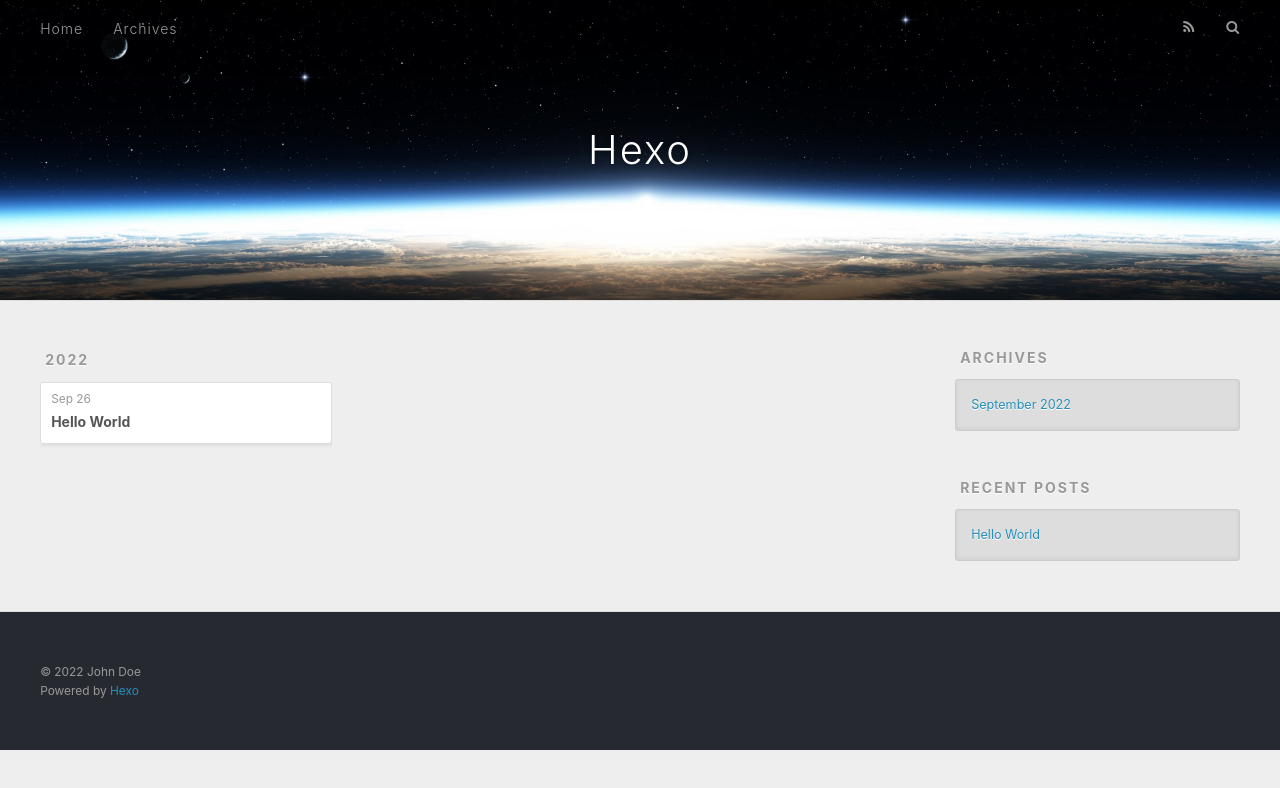
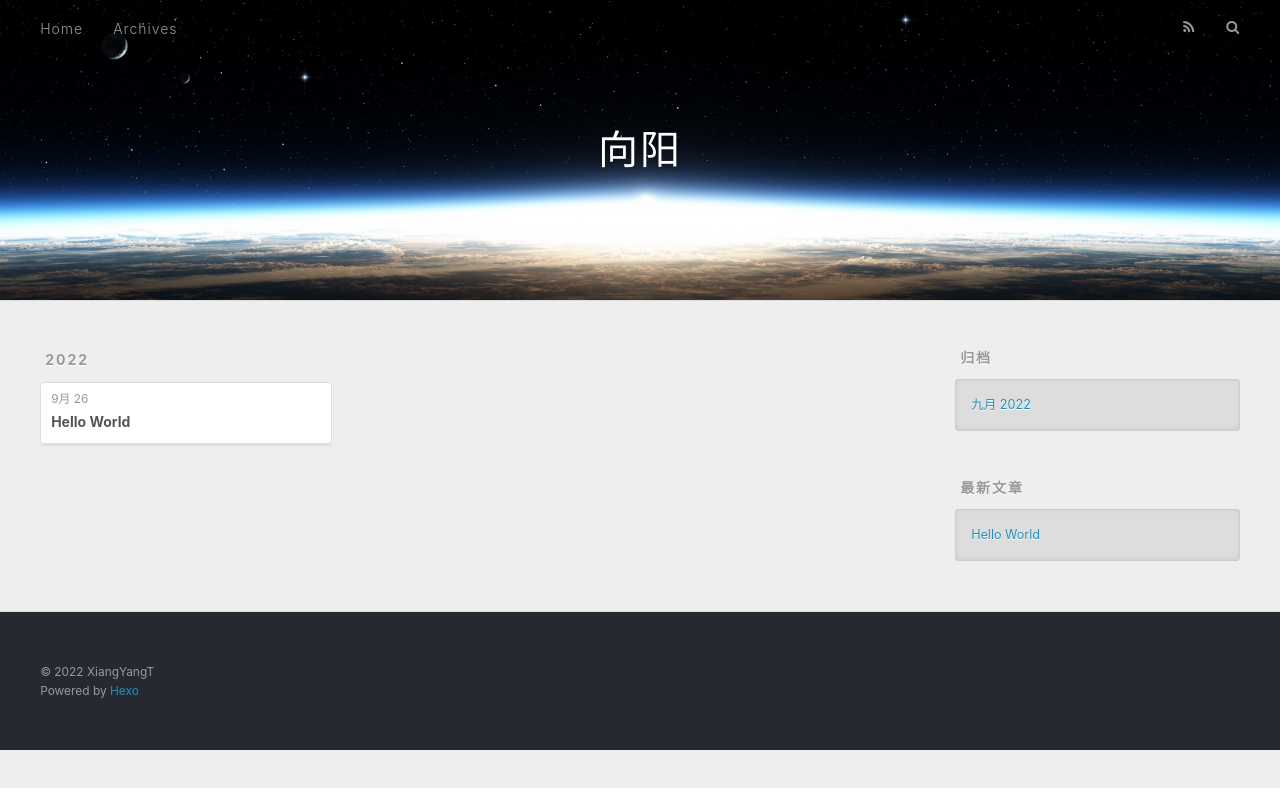
Before and after one commit to XiangYangT/XiangYangT.github.io, a plain HTML site: page archives/index.html in a window 1280 px wide. Drawn offline with nearby package versions, Linux system fonts and the light colour scheme.

Commit message:
Site updated: 2022-09-26 11:03:12

```diff
--- a/archives/index.html
+++ b/archives/index.html
@@ -5,17 +5,17 @@
 
 
 
-  <title>Archives | Hexo</title>
+  <title>归档 | 向阳</title>
   <meta name="viewport" content="width=device-width, initial-scale=1, maximum-scale=1">
   <meta property="og:type" content="website">
-<meta property="og:title" content="Hexo">
+<meta property="og:title" content="向阳">
 <meta property="og:url" content="http://example.com/archives/index.html">
-<meta property="og:site_name" content="Hexo">
-<meta property="og:locale" content="en_US">
-<meta property="article:author" content="John Doe">
+<meta property="og:site_name" content="向阳">
+<meta property="og:locale" content="zh_CN">
+<meta property="article:author" content="XiangYangT">
 <meta name="twitter:card" content="summary">
 
-    <link rel="alternate" href="/atom.xml" title="Hexo" type="application/atom+xml">
+    <link rel="alternate" href="/atom.xml" title="向阳" type="application/atom+xml">
 
 
     <link rel="icon" href="/favicon.png">
@@ -36,7 +36,7 @@
   <div id="header-outer" class="outer">
     <div id="header-title" class="inner">
       <h1 id="logo-wrap">
-        <a href="/" id="logo">Hexo</a>
+        <a href="/" id="logo">向阳</a>
       </h1>
 
     </div>
@@ -53,7 +53,7 @@
 
           <a id="nav-rss-link" class="nav-icon" href="/atom.xml" title="RSS Feed"></a>
 
-        <a id="nav-search-btn" class="nav-icon" title="Search"></a>
+        <a id="nav-search-btn" class="nav-icon" title="搜索"></a>
       </nav>
       <div id="search-form-wrap">
         <form action="//google.com/search" method="get" accept-charset="UTF-8" class="search-form"><input type="search" name="q" class="search-form-input" placeholder="Search"><button type="submit" class="search-form-submit">&#xF002;</button><input type="hidden" name="sitesearch" value="http://example.com"></form>
@@ -79,7 +79,7 @@
   <div class="archive-article-inner">
     <header class="archive-article-header">
       <a href="/2022/09/26/hello-world/" class="archive-article-date">
-  <time datetime="2022-09-26T02:01:53.692Z" itemprop="datePublished">Sep 26</time>
+  <time datetime="2022-09-26T02:01:53.692Z" itemprop="datePublished">9月 26</time>
 </a>
 
 
@@ -111,9 +111,9 @@
 
 
   <div class="widget-wrap">
-    <h3 class="widget-title">Archives</h3>
+    <h3 class="widget-title">归档</h3>
     <div class="widget">
-      <ul class="archive-list"><li class="archive-list-item"><a class="archive-list-link" href="/archives/2022/09/">September 2022</a></li></ul>
+      <ul class="archive-list"><li class="archive-list-item"><a class="archive-list-link" href="/archives/2022/09/">九月 2022</a></li></ul>
     </div>
   </div>
 
@@ -121,7 +121,7 @@
 
 
   <div class="widget-wrap">
-    <h3 class="widget-title">Recent Posts</h3>
+    <h3 class="widget-title">最新文章</h3>
     <div class="widget">
       <ul>
 
@@ -141,7 +141,7 @@
 
   <div class="outer">
     <div id="footer-info" class="inner">
-      &copy; 2022 John Doe<br>
+      &copy; 2022 XiangYangT<br>
       Powered by <a href="http://hexo.io/" target="_blank">Hexo</a>
     </div>
   </div>
```
Also changed, not shown: 2022/09/26/hello-world/index.html (+11 -11 lines), archives/2022/09/index.html (+13 -13 lines), archives/2022/index.html (+13 -13 lines), index.html (+12 -12 lines).
